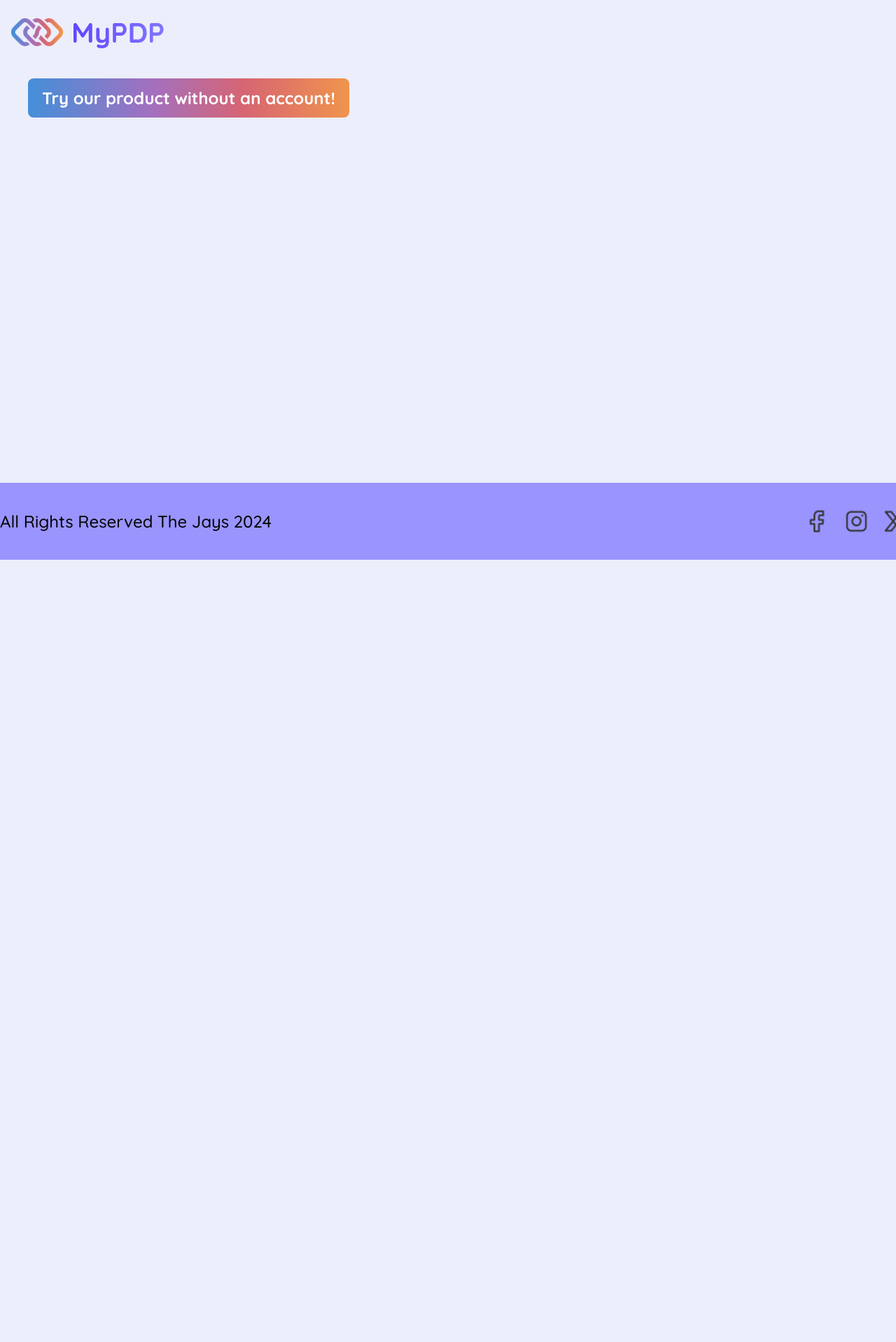
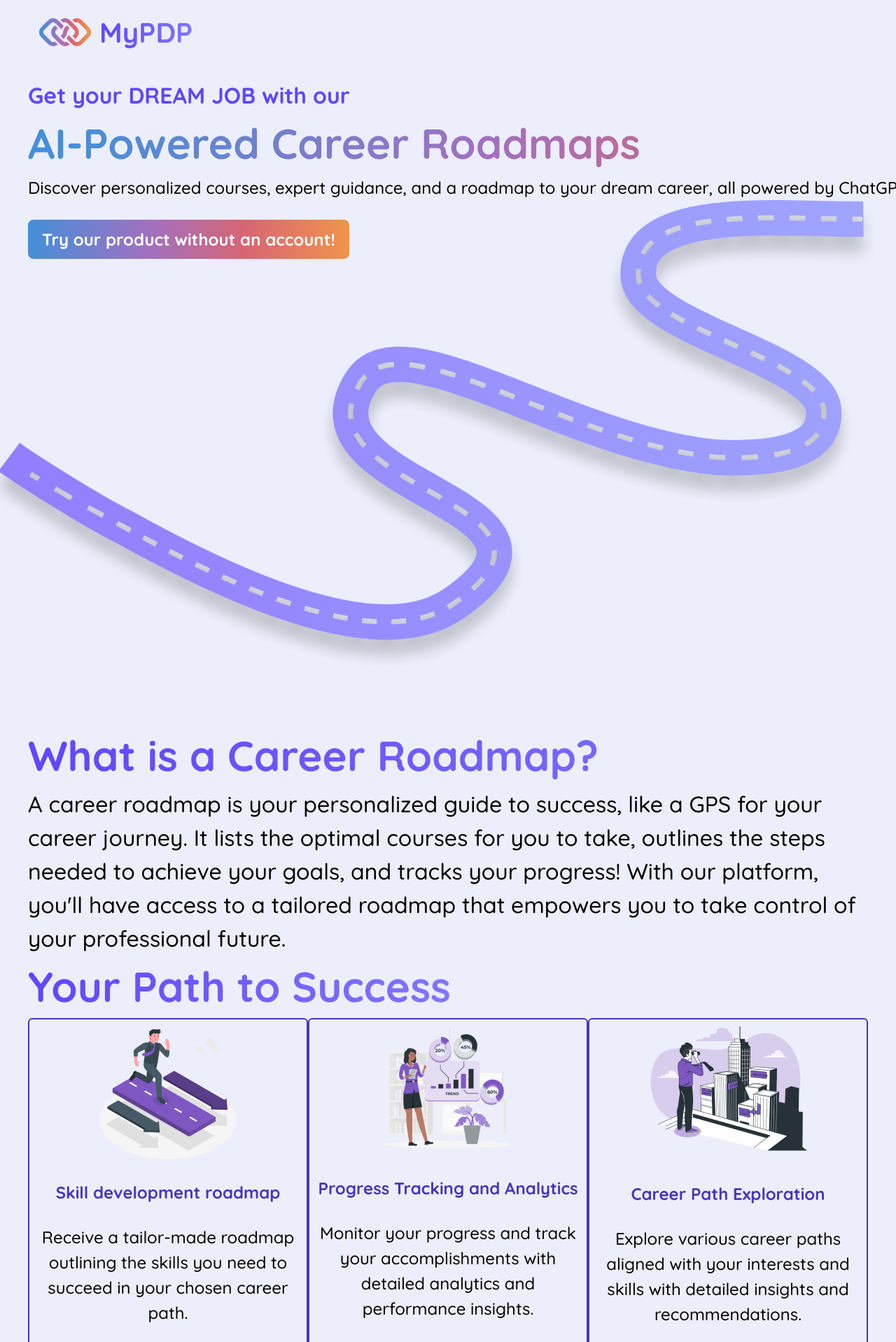
Before and after one commit to britzky/career-coach, a React (Vite) app in the folder frontend/career-coach/: page / in a window 1280 px wide. Shown: the top 1918 px of the page at 70% size. Before the commit the page ends 800 px from the top, so only its background shows below. Built offline with nearby package versions, Linux system fonts and the light colour scheme.

Commit message:
Added a bunch of content to the landing page. Need to figure out the road image still

```diff
--- a/frontend/career-coach/src/components/NavBar/NavBar.tsx
+++ b/frontend/career-coach/src/components/NavBar/NavBar.tsx
@@ -14,7 +14,7 @@ export const NavBar: React.FC = () => {
 
     return (
     <nav className="absolute">
-        <div className="flex flex-wrap justify-between items-center mx-auto max-w-screen-xl p-4">
+        <div className="flex flex-wrap justify-between items-center mx-10 max-w-screen-xl p-4">
             <div onClick={handleLogoClick} className="flex items-center space-x-3 rtl:space-x-reverse cursor-pointer">
                 <img src={logo} className="h-10" alt="MyPDP Logo" />
                 <span className="self-center text-lg bg-logo gradient-text font-bold whitespace-nowrap">MyPDP</span>
--- a/frontend/career-coach/src/pages/LandingPage/LandingPage.tsx
+++ b/frontend/career-coach/src/pages/LandingPage/LandingPage.tsx
@@ -1,19 +1,63 @@
 import { useNavigate } from "react-router-dom";
 import { Footer } from "../../components";
+import skillDev from "../../assets/images/Moving forward.png"
+import progress from "../../assets/images/Progress overview.png"
+import career from "../../assets/images/Job hunt.png"
+import subtract from "../../assets/images/Subtract.png"
 
 export const LandingPage = () => {
   const navigate = useNavigate();
 
   return (
-    <div className="flex flex-col min-h-screen">
-      <div className="mt-28">
+    <div className="overflow-x-hidden flex flex-col min-h-screen">
+      <div className="mt-28 mx-10">
+        <div className="flex flex-col mb-7 h-[895px] w-[1708px]">
+          <span className="text-purpleText2 font-bold text-base">Get your DREAM JOB with our</span>
+          <span className="gradient-text bg-landing-page-title font-bold text-xxl">AI-Powered Career Roadmaps</span>
+          <p className="font-medium text-sm">Discover personalized courses, expert guidance, and a roadmap to your dream career, all powered by ChatGPT!</p>
+        <div>
+          <img src={subtract} alt="road" className="absolute -ml-16" />
           <button
             type="button"
             onClick={() => navigate('/desired-job')}
-          className="text-white bg-landing-page hover:bg-landing-page-reverse focus:ring-1 focus:outline-none focus:ring-purple-200 font-bold rounded-lg text-sm px-5 py-2.5 text-center me-2 mb-2 ml-10"
+            className="text-white bg-landing-page hover:bg-landing-page-reverse focus:ring-1 focus:outline-none focus:ring-purple-200 font-bold rounded-lg text-sm px-5 py-2.5 text-center me-2 mb-2 mt-7"
             >
             Try our product without an account!
           </button>
+        </div>
+        </div>
+        <div>
+          <h1 className="font-bold text-xxl gradient-text bg-logo">What is a Career Roadmap?</h1>
+          <p className="font-medium text-base">
+            A career roadmap is your personalized guide to success,
+            like a GPS for your career journey.
+            It lists the optimal courses for you to take,
+            outlines the steps needed to achieve your goals,
+            and tracks your progress!
+            With our platform,
+            you'll have access to a tailored roadmap that empowers you to take control of your professional future.
+          </p>
+        </div>
+        <div className="mb-7">
+          <span className="font-bold text-xxl gradient-text bg-logo">Your Path to Success</span>
+          <div className="flex justify-between">
+            <div className="flex flex-col items-center border-2 border-purpleText rounded-md h-[471px] w-[434px] gap-7">
+              <img src={skillDev} alt="Man running" />
+              <h6 className="font-bold text-sm text-purpleText">Skill development roadmap</h6>
+              <p className="font-medium text-sm text-center">Receive a tailor-made roadmap outlining the skills you need to succeed in your chosen career path.</p>
+            </div>
+            <div className="flex flex-col items-center border-2 border-purpleText rounded-md h-[471px] w-[434px] gap-7">
+              <img src={progress} alt="Woman showing progress chart" />
+              <h6 className="font-bold text-sm text-purpleText">Progress Tracking and Analytics</h6>
+              <p className="font-medium text-sm text-center">Monitor your progress and track your accomplishments with detailed analytics and performance insights.</p>
+            </div>
+            <div className="flex flex-col items-center border-2 border-purpleText rounded-md h-[471px] w-[434px] gap-7">
+              <img src={career} alt="Man looking through binoculars at a city" />
+              <h6 className="font-bold text-sm text-purpleText">Career Path Exploration</h6>
+              <p className="font-medium text-sm text-center self-center">Explore various career paths aligned with your interests and skills with detailed insights and recommendations.</p>
+            </div>
+          </div>
+        </div>
       </div>
       <div className="mt-auto">
         <Footer />
--- a/frontend/career-coach/tailwind.config.js
+++ b/frontend/career-coach/tailwind.config.js
@@ -15,6 +15,7 @@ export default {
         'base': '32px',
         'lg': '40px',
         'xl': '48px',
+        'xxl': '60px',
       },
       fontWeight: {
         'normal': 400,
@@ -31,6 +32,7 @@ export default {
         line: '#4B4B4B',
         footer: '#9A94FF',
         error: '#DC143CCC',
+        purpleText2: '#6146FF'
       },
       backgroundImage: {
         'desired-job': 'linear-gradient(90deg, #448FD9 3.21%, #A270C0 38.63%, #D76573 65.59%, #F0944C 96.17%)',
@@ -44,7 +46,8 @@ export default {
         'loading-screen-quote': 'linear-gradient(89.96deg, #448FD9 1%, #A270C0 38.71%, #D76573 67.41%, #F0944C 99.97%)',
         'landing-page': 'linear-gradient(90deg, #448FD9 0%, #A270C0 38.1%, #D76573 67.1%, #F0944C 100%)',
         'landing-page-reverse': 'linear-gradient(90deg, #F0944C 0%, #D76573 32.9%, #A270C0 61.9%, #448FD9 100%)',
-        'logo': 'linear-gradient(90deg, #6146FF 0%, #9FA4FF 196.6%)'
+        'logo': 'linear-gradient(90deg, #6146FF 0%, #9FA4FF 196.6%)',
+        'landing-page-title': 'linear-gradient(90deg, #448FD9 3.21%, #A270C0 38.63%, #D76573 65.59%, #F0944C 96.17%)',
       }
     },
   },
```
Lines whose indentation alone changed are shown as unchanged.
